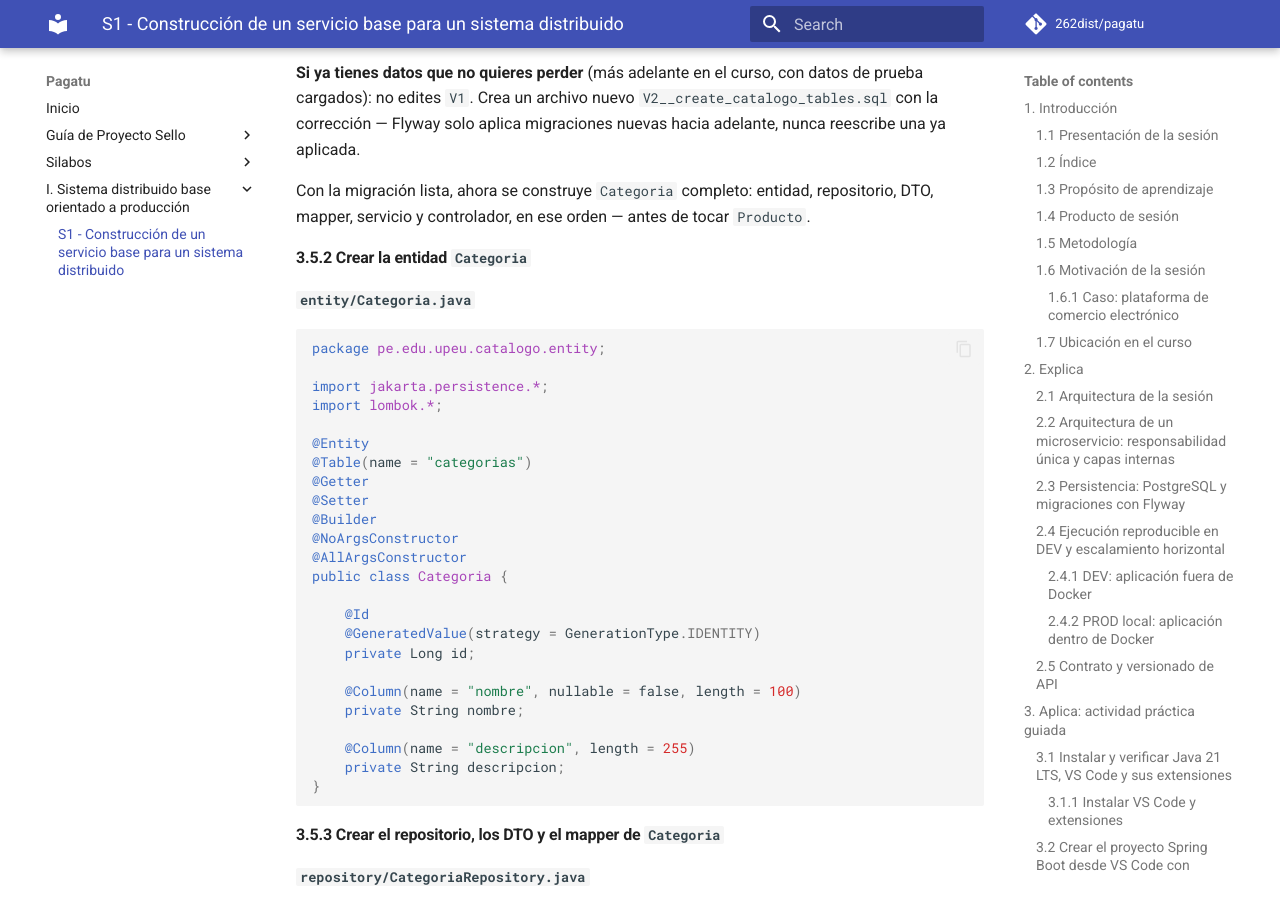
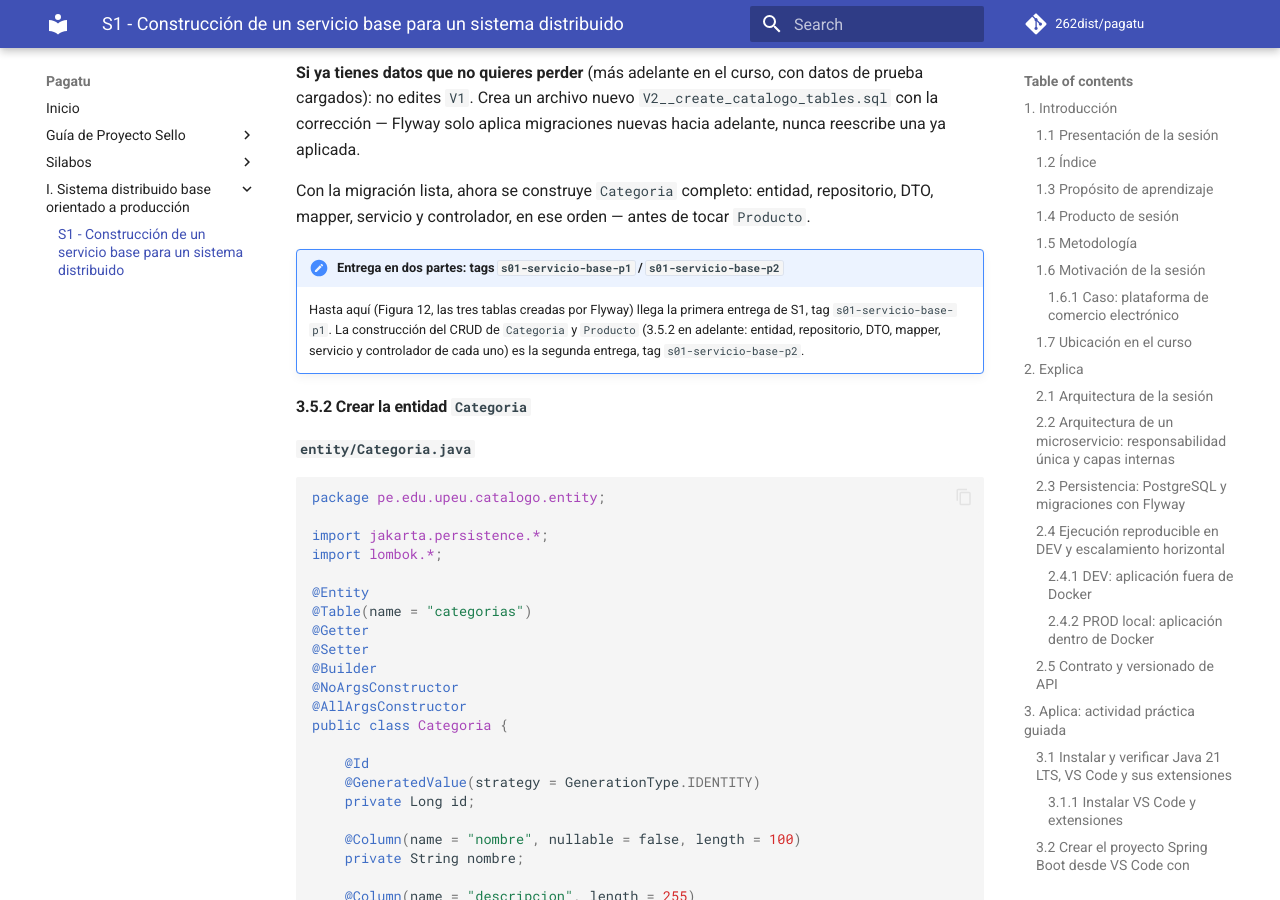
Before and after one commit to 262dist/pagatu, an MkDocs documentation site: the page built from docs/sesiones/S01_Construccion_Servicio_Base.md, in a window 1280 px wide and 900 px high, scrolled down 31782 px. Built offline with MkDocs 1.6.1 and Material for MkDocs 9.7.7, drawn with Linux system fonts in a browser that asks for light colours; comment, search, counter and statistics services are not loaded.

Commit message:
S01 Distribuidas: completa la seccion 2

```diff
--- a/docs/sesiones/S01_Construccion_Servicio_Base.md
+++ b/docs/sesiones/S01_Construccion_Servicio_Base.md
@@ -1072,6 +1072,13 @@ Lo que queda definido desde ahora es la estructura exacta que las entidades `Cat
 **Si ya tienes datos que no quieres perder** (más adelante en el curso, con datos de prueba cargados): no edites `V1`. Crea un archivo nuevo `V2__create_catalogo_tables.sql` con la corrección — Flyway solo aplica migraciones nuevas hacia adelante, nunca reescribe una ya aplicada.
 
 Con la migración lista, ahora se construye `Categoria` completo: entidad, repositorio, DTO, mapper, servicio y controlador, en ese orden — antes de tocar `Producto`.
+
+!!! note "Entrega en dos partes: tags `s01-servicio-base-p1` / `s01-servicio-base-p2`"
+    Hasta aquí (Figura 12, las tres tablas creadas por Flyway) llega la
+    primera entrega de S1, tag `s01-servicio-base-p1`. La construcción del
+    CRUD de `Categoria` y `Producto` (3.5.2 en adelante: entidad,
+    repositorio, DTO, mapper, servicio y controlador de cada uno) es la
+    segunda entrega, tag `s01-servicio-base-p2`.
 
 #### 3.5.2 Crear la entidad `Categoria`
 
```
